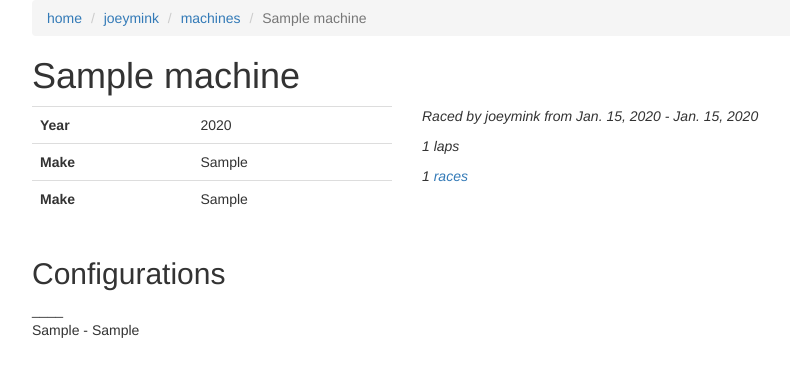
After one commit to joeymink/aftertherace, a Django app: a page that uses laps/templates/laps/machine.html in a window 1280 px wide. The commit adds this page. Shown: the top 377 px of the page, without its empty margins (38-828 px from the left). Run offline with Django 3.2, Linux system fonts and the light colour scheme; tables that the repository leaves empty hold one stand-in row (values such as "Sample post"); parts of the project's set-up code (start-up, migrations or seed data) failed here and were passed over; some libraries are stand-ins or nearby versions.

Commit message:
implement beginnings of machine view

```diff
--- a/laps/models.py
+++ b/laps/models.py
@@ -9,6 +9,33 @@ class Machine(models.Model):
 	year = models.IntegerField()
 	def __unicode__(self):
 		return self.name
+
+	def num_laps(self):
+		return Lap.objects.filter(race__machine_config__machine=self).count()
+
+	def races(self):
+		return Race.objects.filter(machine_config__machine=self).order_by('date')
+
+	def first_race(self):
+		return Lap.objects.filter(race__machine_config__machine=self).order_by('race__date')[0].race
+
+	def last_race(self):
+		return Lap.objects.filter(race__machine_config__machine=self).order_by('-race__date')[0].race
+
+	def unique_configurations(self):
+		config_dict = {}
+		config_list = []
+		for c in self.configurations.all():
+			attrs = ConfigurationAttribute.objects.filter(machine_configurations__in=[c.id]).order_by('key')
+			unique_key = ""
+			for a in attrs:
+				unique_key="%s%s%s" % (unique_key, a.key, a.value)
+			if not(unique_key in config_dict):
+				config_dict[unique_key] = ""
+				config_list.append(attrs)
+		return config_list
+
+
 
 class MachineConfiguration(models.Model):
 	name = models.CharField(max_length=100)
@@ -47,7 +74,7 @@ class Racer(models.Model):
 
 class Race(models.Model):
 	name = models.CharField(max_length=100)
-	machine_config = models.ForeignKey(MachineConfiguration, blank=True, null=True)
+	machine_config = models.ForeignKey(MachineConfiguration, blank=True, null=True, related_name='races')
 	date = models.DateField()
 	track = models.ForeignKey(Track)
 	organization = models.CharField(max_length=100)
--- /dev/null
+++ b/laps/templates/laps/machine.html
@@ -0,0 +1,43 @@
+{% include "laps/header.html" %}
+
+{% load lap_extras %}
+
+<ol class="breadcrumb">
+  <li><a href="#">home</a></li>
+  <li><a href="#">joeymink</a></li>
+  <li><a href="#">machines</a></li>
+  <li class="active">{{ machine.name }}</li>
+</ol>
+
+<h1>{{ machine.name }}</h1>
+<div class="row">
+	<div class="col-md-4">
+		<table class="table">
+			<tr>
+				<th>Year</th>
+				<td>{{ machine.year }}</td>
+			</tr>
+			<tr>
+				<th>Make</th>
+				<td>{{ machine.make }}</td>
+			</tr>
+			<tr>
+				<th>Make</th>
+				<td>{{ machine.model }}</td>
+			</tr>
+		</table>
+	</div>
+	<div class="col-md-8">
+		<p><em>Raced by joeymink from {{ machine.first_race.date }} - {{ machine.last_race.date }}</em></p>
+		<p><em>{{ machine.num_laps }} laps</em></p>
+		<p><em>{{ machine.races.count }} <a href="{% url 'laps:races' %}">races</a></em></p>
+	</div>
+</div>
+
+<h2>Configurations</h2>
+{% for config in machine.unique_configurations %}
+____<br/>
+	{% for attr in config %}
+		<p>{{ attr.key }} - {{ attr.value }}</p>
+	{% endfor %}
+{% endfor %}
--- a/laps/urls.py
+++ b/laps/urls.py
@@ -5,4 +5,5 @@ from laps import views
 urlpatterns = patterns('',
     url(r'^races/$', views.races, name='races'),
     url(r'^races/(?P<race_id>\d+)/', views.race, name='race'),
+    url(r'^machines/(?P<machine_id>\d+)/', views.machine, name='machine'),
 )
--- a/laps/views.py
+++ b/laps/views.py
@@ -1,4 +1,4 @@
-from laps.models import Race
+from laps.models import Machine, Race
 from django.shortcuts import get_object_or_404, render
 
 def races(request):
@@ -20,3 +20,7 @@ def races(request):
 def race(request, race_id):
 	race = get_object_or_404(Race, pk=race_id)
 	return render(request, 'laps/race.html', {'race': race })
+
+def machine(request, machine_id):
+	machine = get_object_or_404(Machine, pk=machine_id)
+	return render(request, 'laps/machine.html', {'machine': machine })
```
Also changed, not shown: laps/templates/laps/race.html (+6 -1 lines).
